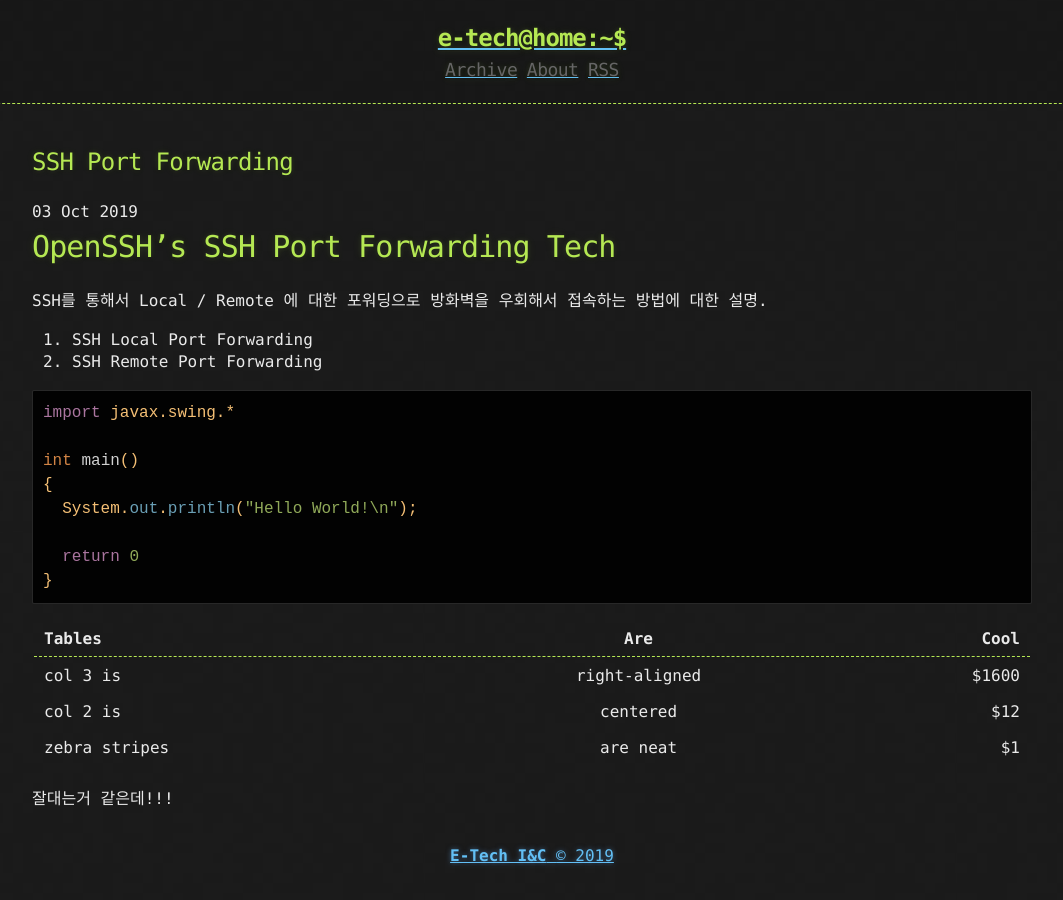
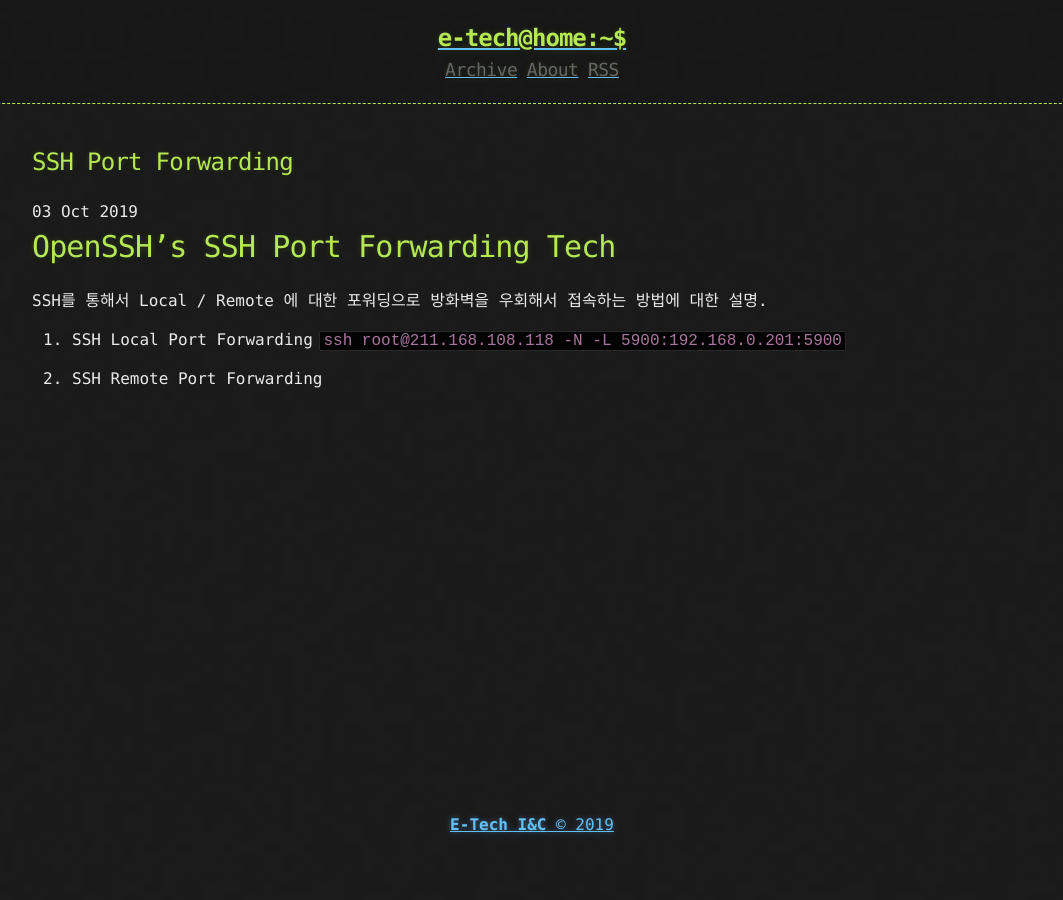
Before and after one commit to e-techinc/etechinc, a Jekyll site: the page built from _posts/2019-10-03-SSH-Forwarding.md, in a window 1280 px wide. Shown: the whole page, without its empty margins (108-1171 px from the left). Built offline with Jekyll 4.4.1, drawn with Linux system fonts in a browser that asks for light colours.

Commit message:
Update 2019-10-03-SSH-Forwarding.md

````diff
--- a/_posts/2019-10-03-SSH-Forwarding.md
+++ b/_posts/2019-10-03-SSH-Forwarding.md
@@ -8,25 +8,6 @@ published: true
 SSH를 통해서 Local / Remote 에 대한 포워딩으로 방화벽을 우회해서 접속하는 방법에 대한 설명.
 
 1. SSH Local Port Forwarding
+`ssh root@211.168.108.118 -N -L 5900:192.168.0.201:5900`
+
 1. SSH Remote Port Forwarding
-
-```java
-import javax.swing.*
-
-int main()
-{
-  System.out.println("Hello World!\n");
-
-  return 0
-}
-```
-
-| Tables        | Are           | Cool  |
-| ------------- |:-------------:| -----:|
-| col 3 is      | right-aligned | $1600 |
-| col 2 is      | centered      |   $12 |
-| zebra stripes | are neat      |    $1 |
-
-
-
-잘대는거 같은데!!!
````
